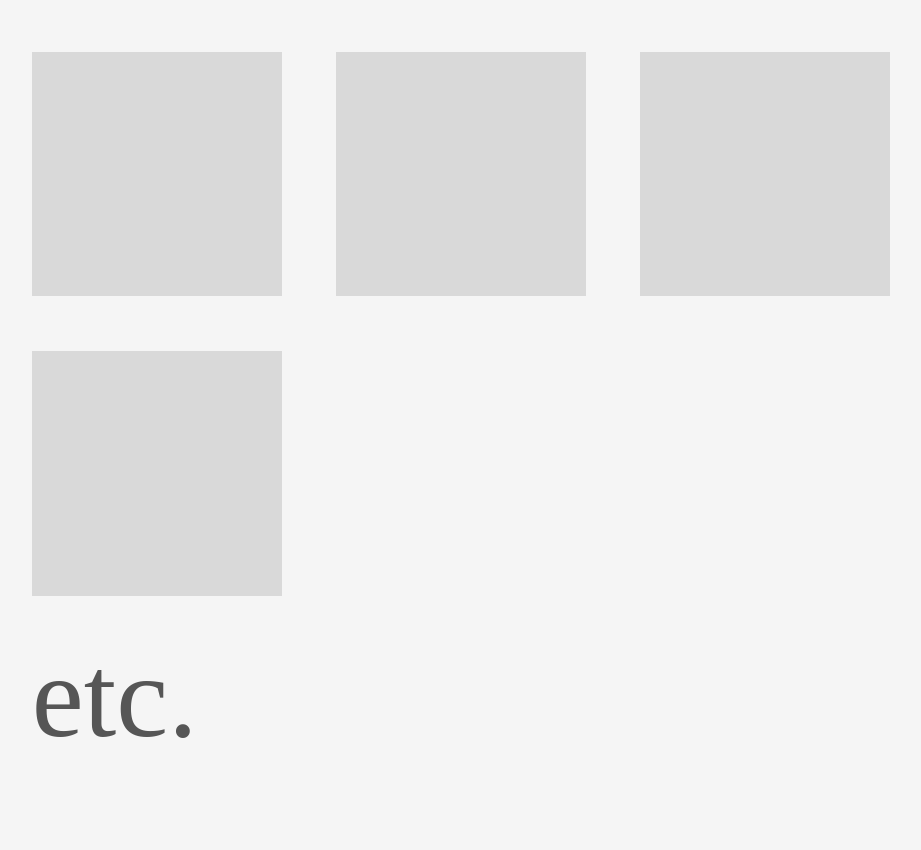
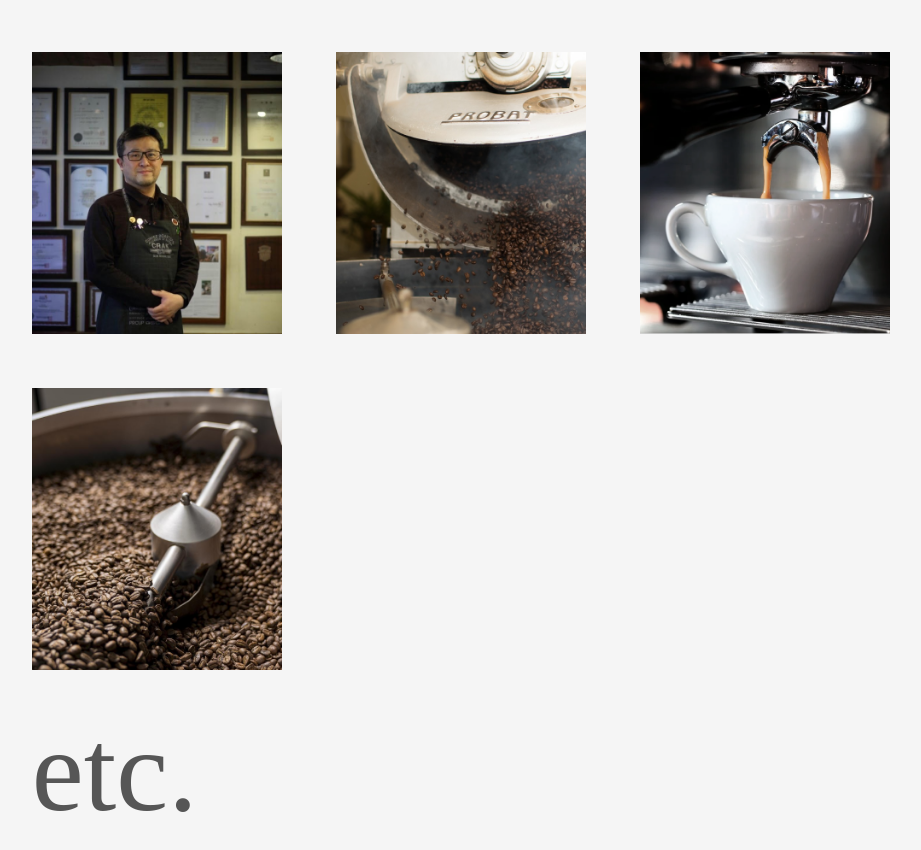
Before and after one commit to moon12-3/moon12-3.giethub.io, a plain HTML site: page owner/index.html in a window 1280 px wide. Shown: the part 1183-2033 px from the top of the page, without its empty margins (179-1100 px from the left). Drawn offline with nearby package versions, Linux system fonts and the light colour scheme; a web font is replaced by a local one.

Commit message:
반응형 조정

```diff
--- a/coffee/css/coffee.css
+++ b/coffee/css/coffee.css
@@ -191,7 +191,7 @@ footer {
     font-size: 6.5rem;
     left:19.16vw;
     margin-bottom: 4vh;
-    color:#b3b3b3;
+    color:#929292;
 }
 
 .s-text {
--- a/contact/css/contact.css
+++ b/contact/css/contact.css
@@ -260,7 +260,7 @@ footer {
 .sns-img {
     width: 40px;
     height: auto;
-    opacity: 0.4;
+    opacity: 0.6;
 }
 
 .bar {
--- a/owner/css/owner.css
+++ b/owner/css/owner.css
@@ -201,7 +201,6 @@ footer {
 .owner-img {
     margin-top: 6.85vh;
     width: 250px;
-    height: 30.55vh;
     background-color: #d9d9d9;
 }
 
@@ -270,6 +269,10 @@ footer {
     .etc-img {
         width: auto;
     }
+
+    .owner-img {
+        width: auto;
+    }
 }
 
 @media screen and (max-width:1536px) {
@@ -277,4 +280,8 @@ footer {
         width: 230px;
         height: auto;
     }
+
+    .owner-img {
+        width: 250px;
+    }
 }
--- a/owner/index.html
+++ b/owner/index.html
@@ -42,10 +42,10 @@
                     신림마티스 커피 대표</div>
                 </div>
                 <div class="owner">
-                    <div class="owner-img"></div>
-                    <div class="owner-img"></div>
-                    <div class="owner-img"></div>
-                    <div class="owner-img"></div>
+                    <img class="owner-img" src="../img/owner1.png">
+                    <img class="owner-img" src="../img/owner2.png">
+                    <img class="owner-img" src="../img/owner3.png">
+                    <img class="owner-img" src="../img/owner4.png">
                 </div>
                 <div class="s-title" id="etc">etc.</div>
                 <div class="owner">
```
Also changed, not shown: img/owner1.png (added), img/owner2.png (added), img/owner3.png (added), img/owner4.png (added).
